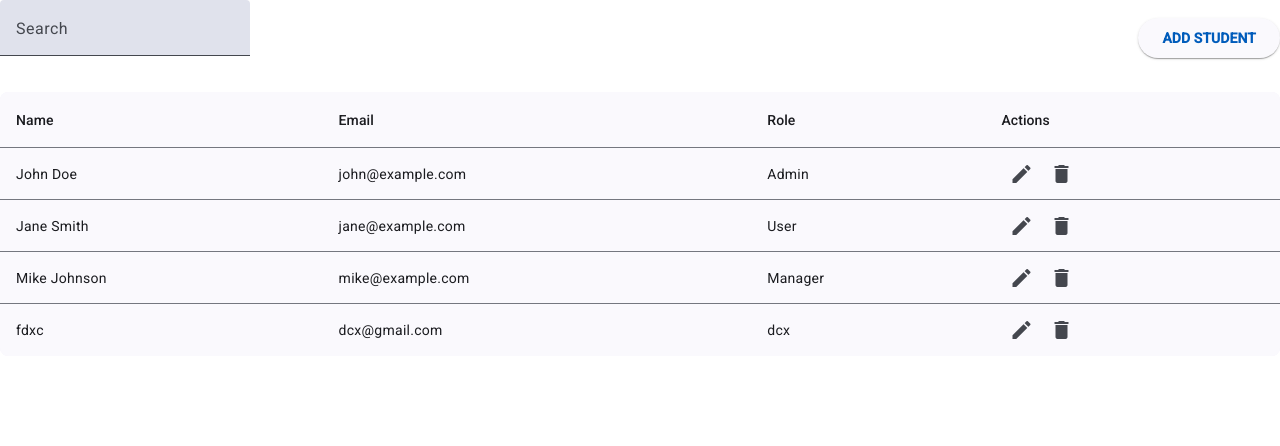
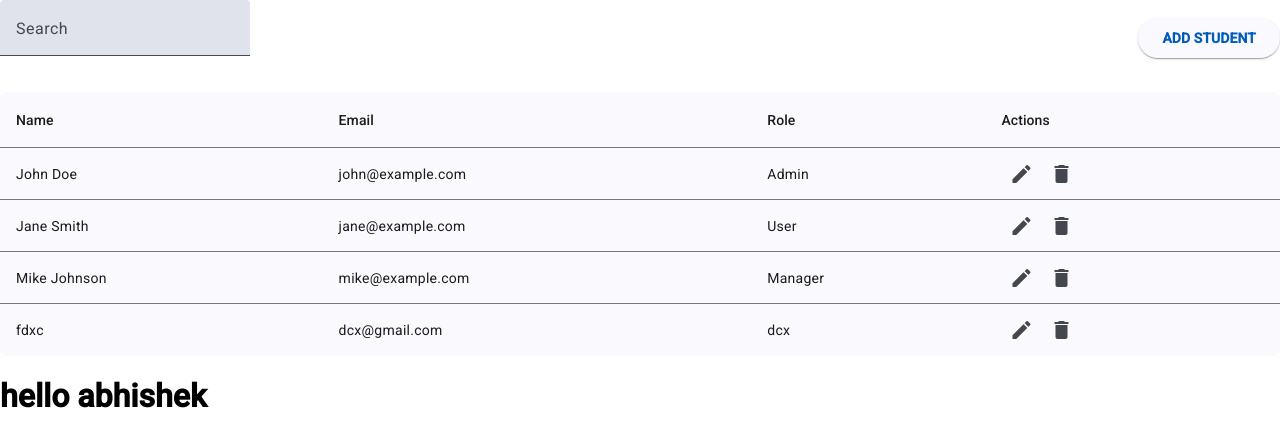
Before and after one commit to AbhishekNarwariya/My_Dev, an Angular app: page / in a window 1280 px wide. Shown: the top 446 px of the page. Built offline with nearby package versions, Linux system fonts and the light colour scheme; data requests are answered from the project's data file.

Commit message:
New code line added

```diff
--- a/src/app/student/student.component.html
+++ b/src/app/student/student.component.html
@@ -42,3 +42,5 @@
   <tr mat-row *matRowDef="let row; columns: displayedColumns;"></tr>
 
 </table>
+
+<h1>hello abhishek</h1>
```
